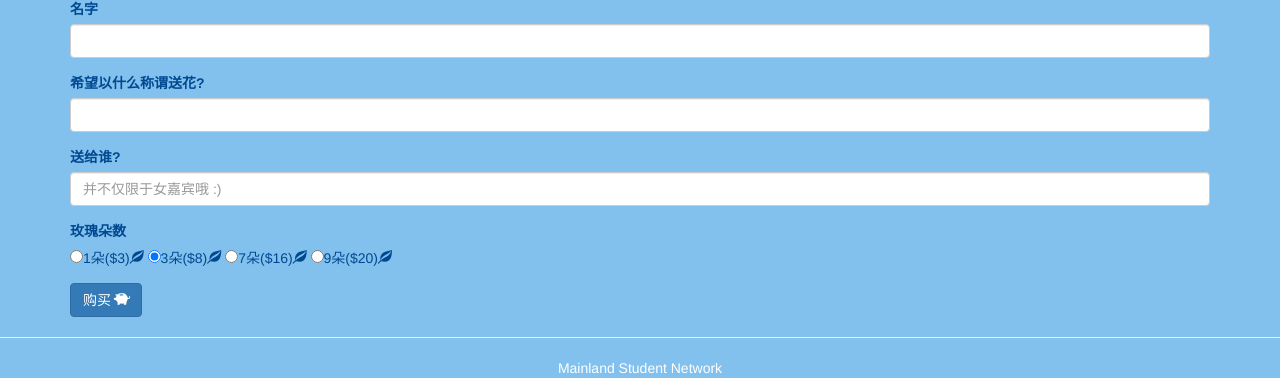
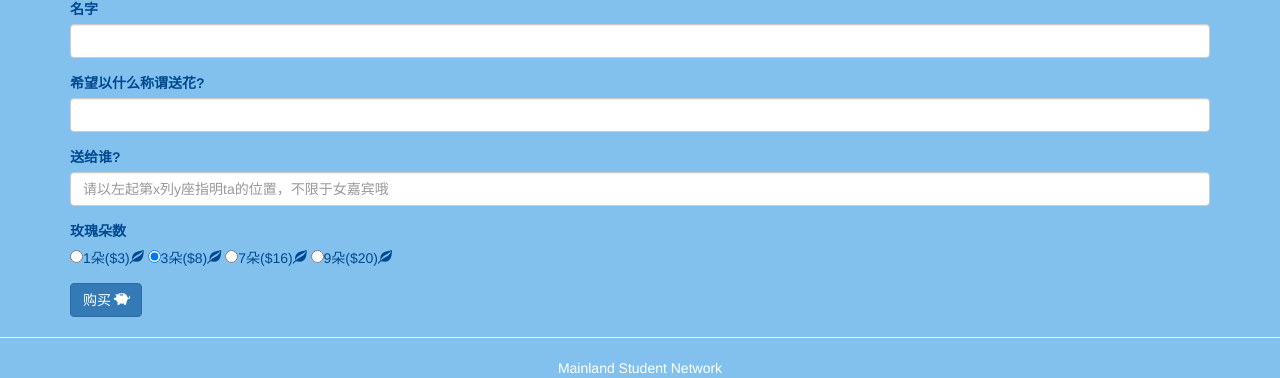
Before and after one commit to simonzhu97/msnfcwr, a Django app: page /flower/msn/ in a window 1280 px wide. Shown: the part 120-498 px from the top of the page. Run offline with Django 3.2, Linux system fonts and the light colour scheme; some libraries are stand-ins or nearby versions.

Commit message:
small chage

```diff
--- a/liu_yan_ban/templates/liu_yan_ban/flower_msn.html
+++ b/liu_yan_ban/templates/liu_yan_ban/flower_msn.html
@@ -24,7 +24,7 @@
 </div>
 <div class="form-group">
     <label for="recipient" style="color:#004991;">送给谁?</label>
-    <input type="text" class="form-control" name="recipient" placeholder="并不仅限于女嘉宾哦 :)" required>
+    <input type="text" class="form-control" name="recipient" placeholder="请以左起第x列y座指明ta的位置，不限于女嘉宾哦" required>
 </div>
 
 <div class="form-group">
```
